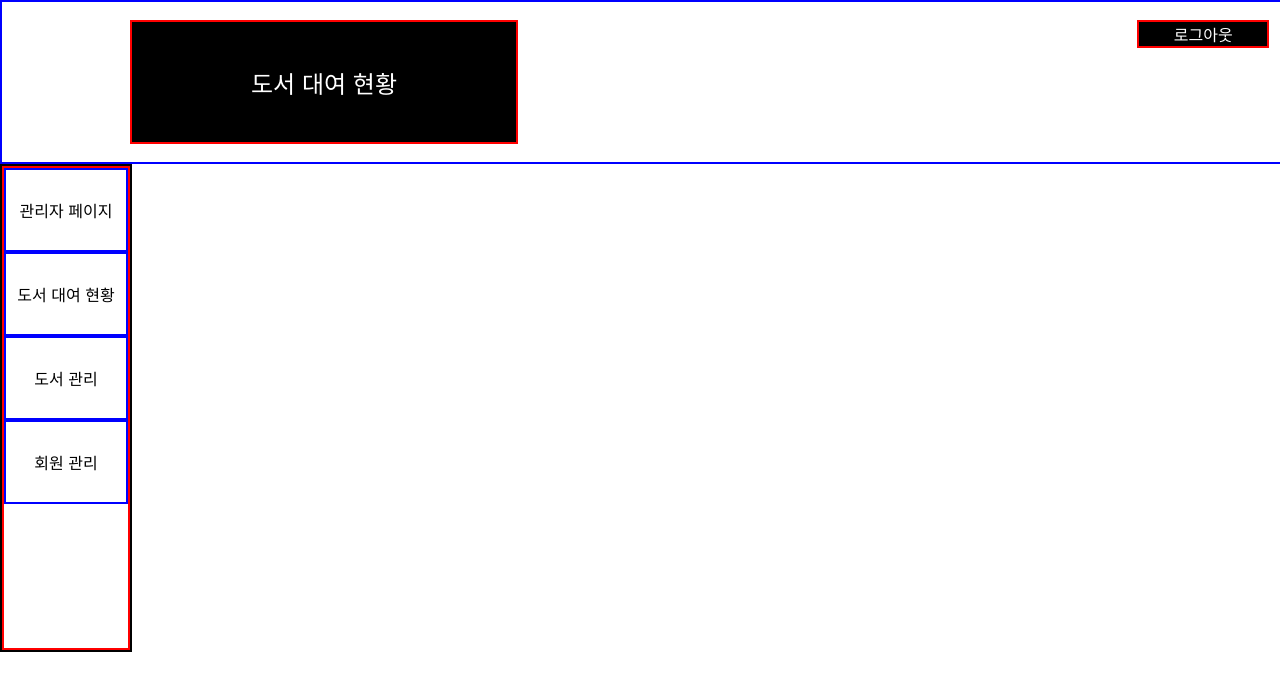
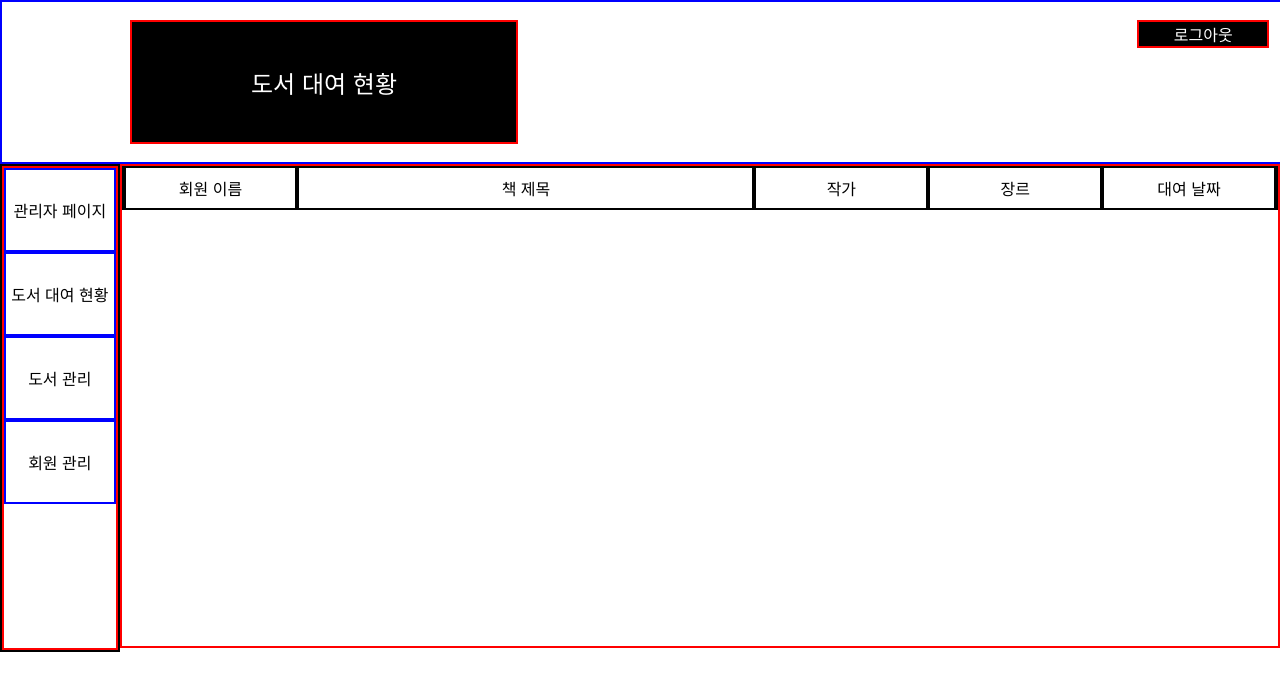
Before and after one commit to jaeho13/Library, a React (Create React App) app in the folder library/src/main/frontend/: page /admin/rent in a window 1280 px wide. Shown: the top 690 px of the page. Built offline with nearby package versions, Linux system fonts and the light colour scheme.

Commit message:
"0721 jaeho 도서 대여 현황 페이지 디자인"

```diff
--- a/library/src/main/frontend/src/components/admin/LibraryBookStatus.jsx
+++ b/library/src/main/frontend/src/components/admin/LibraryBookStatus.jsx
@@ -93,6 +93,6 @@ const BookRemove = styled.div`
 
 const BookInfoList = styled.div`
     width: 100%;
-    height: 3vh;
+    height: 50vh;
     border: 2px solid red;
 `
--- a/library/src/main/frontend/src/components/admin/LibraryRentStatus.jsx
+++ b/library/src/main/frontend/src/components/admin/LibraryRentStatus.jsx
@@ -26,8 +26,20 @@ const LibraryRentStatus = () => {
     return (
         <>
             <TopSide name="도서 대여 현황" />
+
             <BoardBind>
                 <LeftSide />
+
+                <BookRentListBind>
+                    <BookRentList>
+                        <BookName>회원 이름</BookName>
+                        <BookTitle>책 제목</BookTitle>
+                        <BookWriter>작가</BookWriter>
+                        <BookGenre>장르</BookGenre>
+                        <BookRentDay>대여 날짜</BookRentDay>
+                    </BookRentList>
+                </BookRentListBind>
+
             </BoardBind>
         </>
     )
@@ -39,3 +51,63 @@ const BoardBind = styled.div`
     display: flex;
     flex-direction: row;
 `
+
+const BookRentListBind = styled.div`
+    width: 100%;
+    height: 60vh;
+    border: 2px solid red;
+`
+
+const BookRentList = styled.div`
+    height: 5vh;
+    border: 2px solid black;
+    display: flex;
+    flex-direction: row;
+    align-items: center;
+`
+
+const BookName = styled.div`
+    width: 15%;
+    height: 5vh;
+    border: 2px solid black;
+    display: flex;
+    justify-content: center;
+    align-items: center;
+
+`
+
+const BookTitle = styled.div`
+    width: 40%;
+    height: 5vh;
+    border: 2px solid black;
+    display: flex;
+    justify-content: center;
+    align-items: center;
+`
+
+const BookWriter = styled.div`
+    width: 15%;
+    height: 5vh;
+    border: 2px solid black;
+    display: flex;
+    justify-content: center;
+    align-items: center;
+`
+
+const BookGenre = styled.div`
+    width: 15%;
+    height: 5vh;
+    border: 2px solid black;
+    display: flex;
+    justify-content: center;
+    align-items: center;
+`
+
+const BookRentDay = styled.div`
+    width: 15%;
+    height: 5vh;
+    border: 2px solid black;
+    display: flex;
+    justify-content: center;
+    align-items: center;
+`
```
